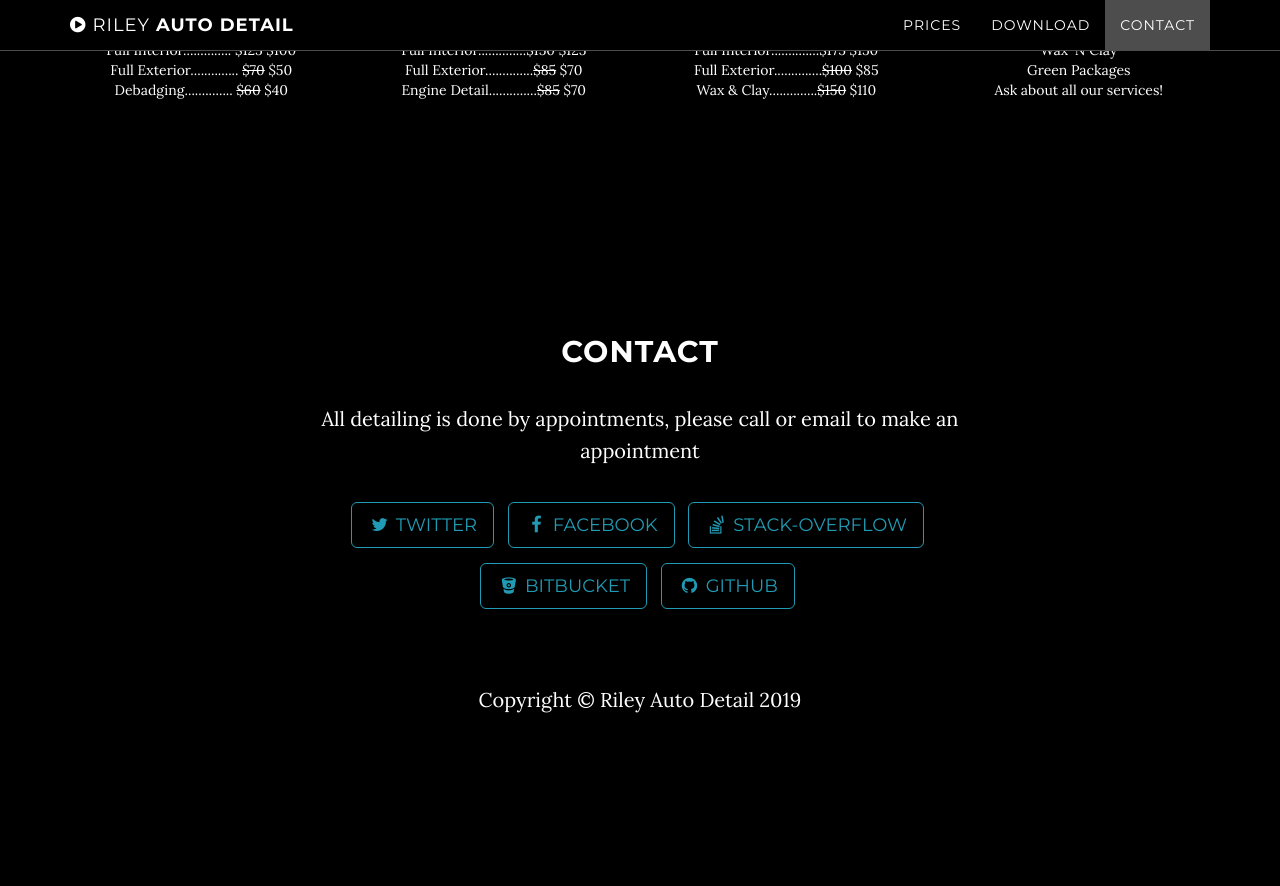
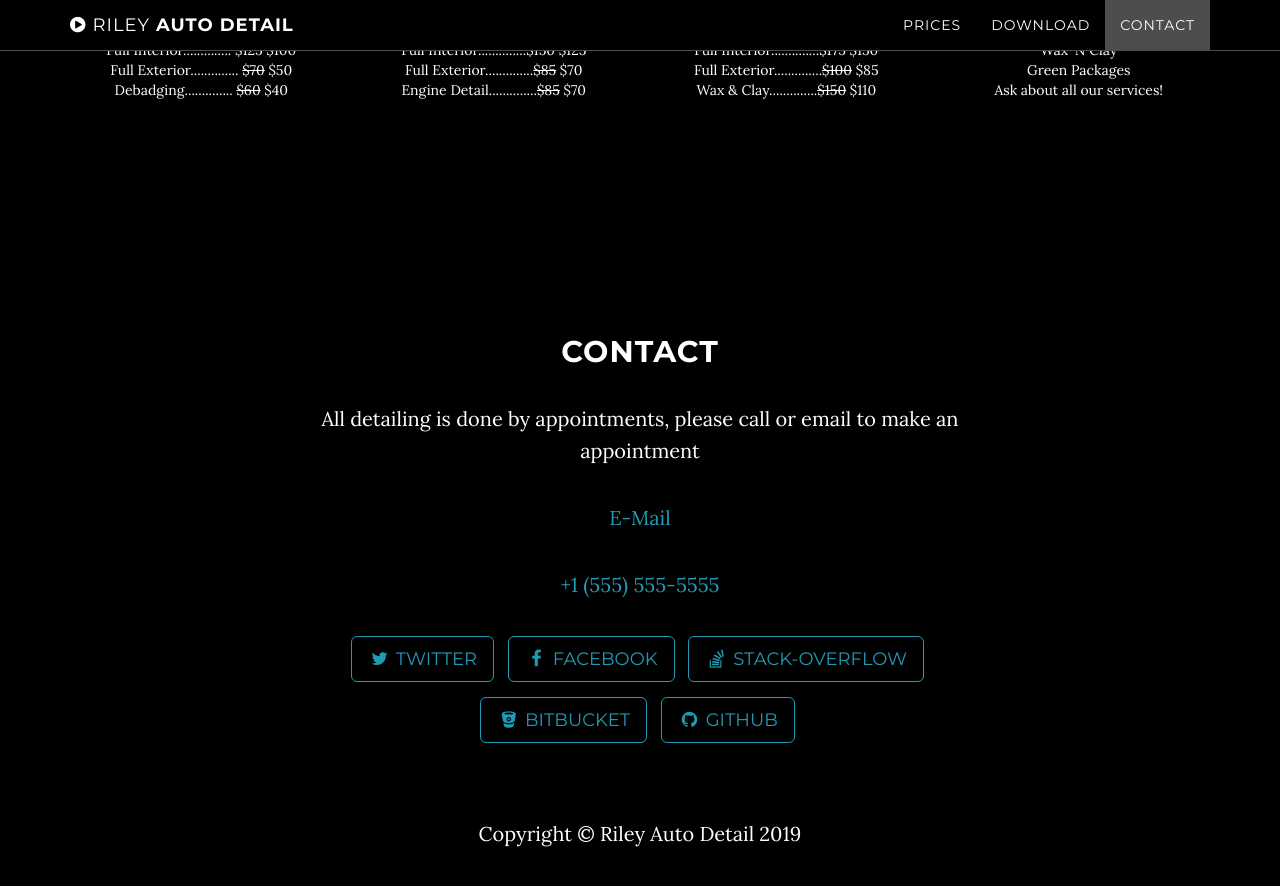
Before and after one commit to Silverado5300/RileyAuto, a Jekyll site: the page built from index.html, in a window 1280 px wide and 900 px high, scrolled down 1256 px. Shown: the top 886 px of the window. Built offline with Jekyll 4.4.1, drawn with Linux system fonts in a browser that asks for light colours; before the commit the page ends 2022 px from its top, so only the background shows below that.

Commit message:
Update contact.html

```diff
--- a/_includes/contact.html
+++ b/_includes/contact.html
@@ -4,8 +4,9 @@
             <div class="col-lg-8 col-lg-offset-2">
                 <h2>Contact</h2>
                 <p>All detailing is done by appointments, please call or email to make an appointment</p>
-                <p><a href="mailto:{{ rileyautodetail@gmail.com }}">{{ rileyautodetail@gmail.com }}</a>
-                </p>
+                <p><a href="mailto:rileyautodetail@gmail.com?Subject=Hello%20again" target="_top">E-Mail</a></p>
+                <p><a href="tel://1-555-555-5555">+1 (555) 555-5555</a></p>
+
                 <ul class="list-inline banner-social-buttons">
                     {% for network in site.social %}
                     <li>
```
